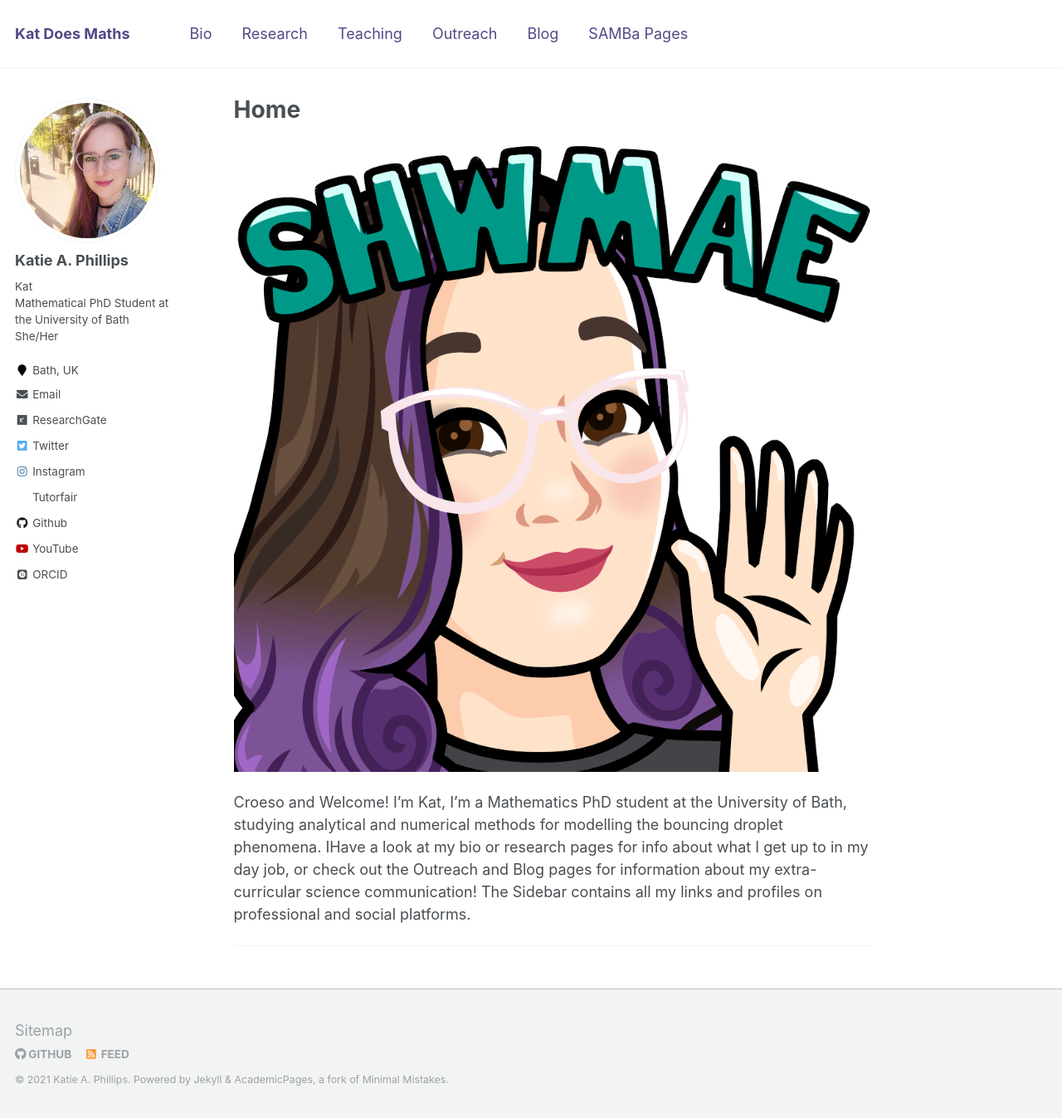
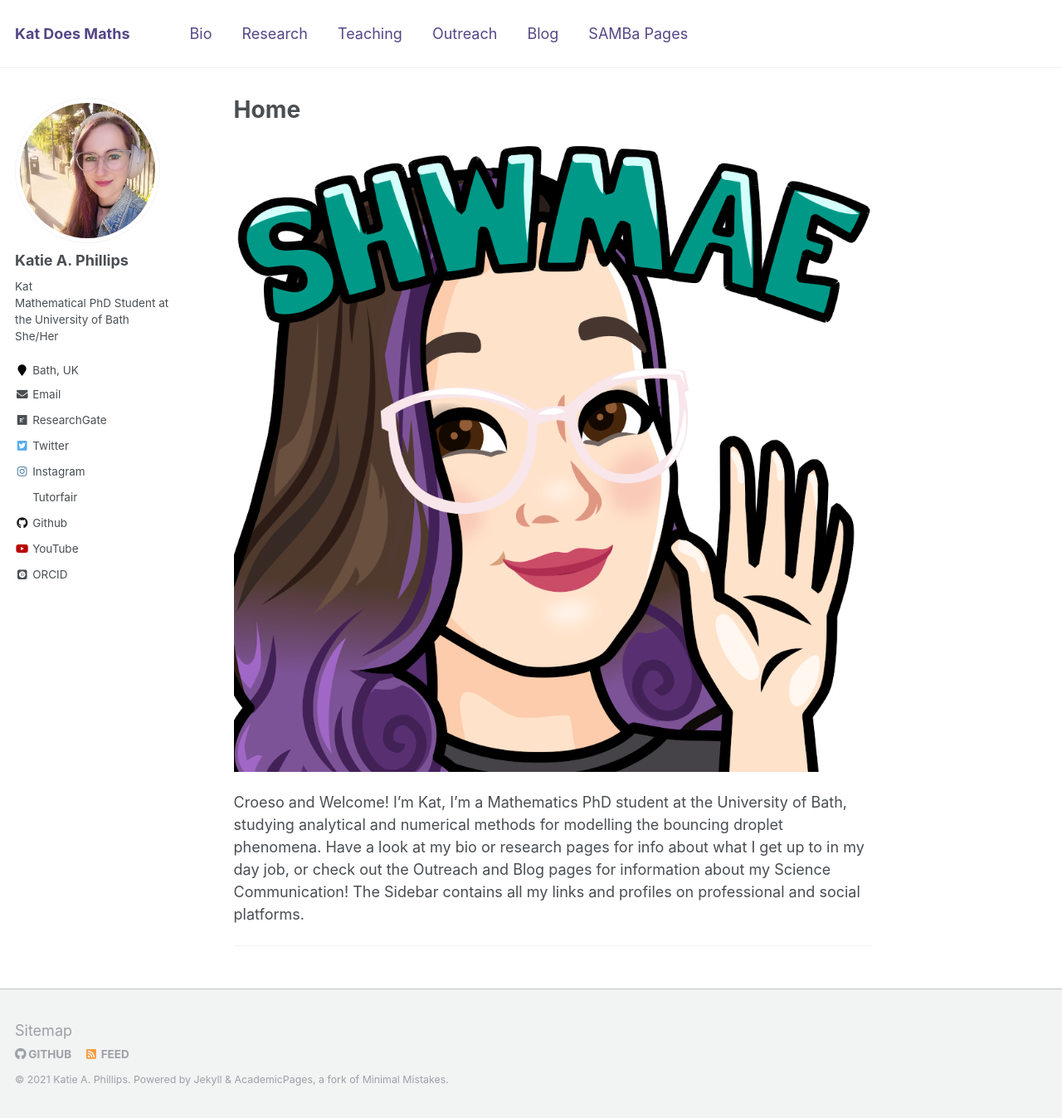
Before and after one commit to kap39/kap39.github.io, a Jekyll site: the page built from _pages/about.md, in a window 1280 px wide and 1347 px high. Shown: the whole window at 83% size. Built offline with Jekyll 4.4.1, drawn with Linux system fonts in a browser that asks for light colours; some web fonts are replaced.

Commit message:
fixed and credited

```diff
--- a/_pages/about.md
+++ b/_pages/about.md
@@ -7,9 +7,9 @@
   - /home
 ---
 
-![Shwmae](https://kap39.github.io/images/Hi.png "Shwmae")
+![Shwmae](https://kap39.github.io/images/Hi.png "Artwork by LudoCreative")
 
-Croeso and Welcome! I'm Kat, I'm a Mathematics PhD student at the University of Bath, studying analytical and numerical methods for modelling the bouncing droplet  phenomena. IHave a look at my bio or research pages for info about what I get up to in my day job, or check out the Outreach and Blog pages for information about my extra-curricular science communication! The Sidebar contains all my links and profiles on professional and social platforms.
+Croeso and Welcome! I'm Kat, I'm a Mathematics PhD student at the University of Bath, studying analytical and numerical methods for modelling the bouncing droplet  phenomena. Have a look at my bio or research pages for info about what I get up to in my day job, or check out the Outreach and Blog pages for information about my Science Communication! The Sidebar contains all my links and profiles on professional and social platforms.
 
 
 
```
